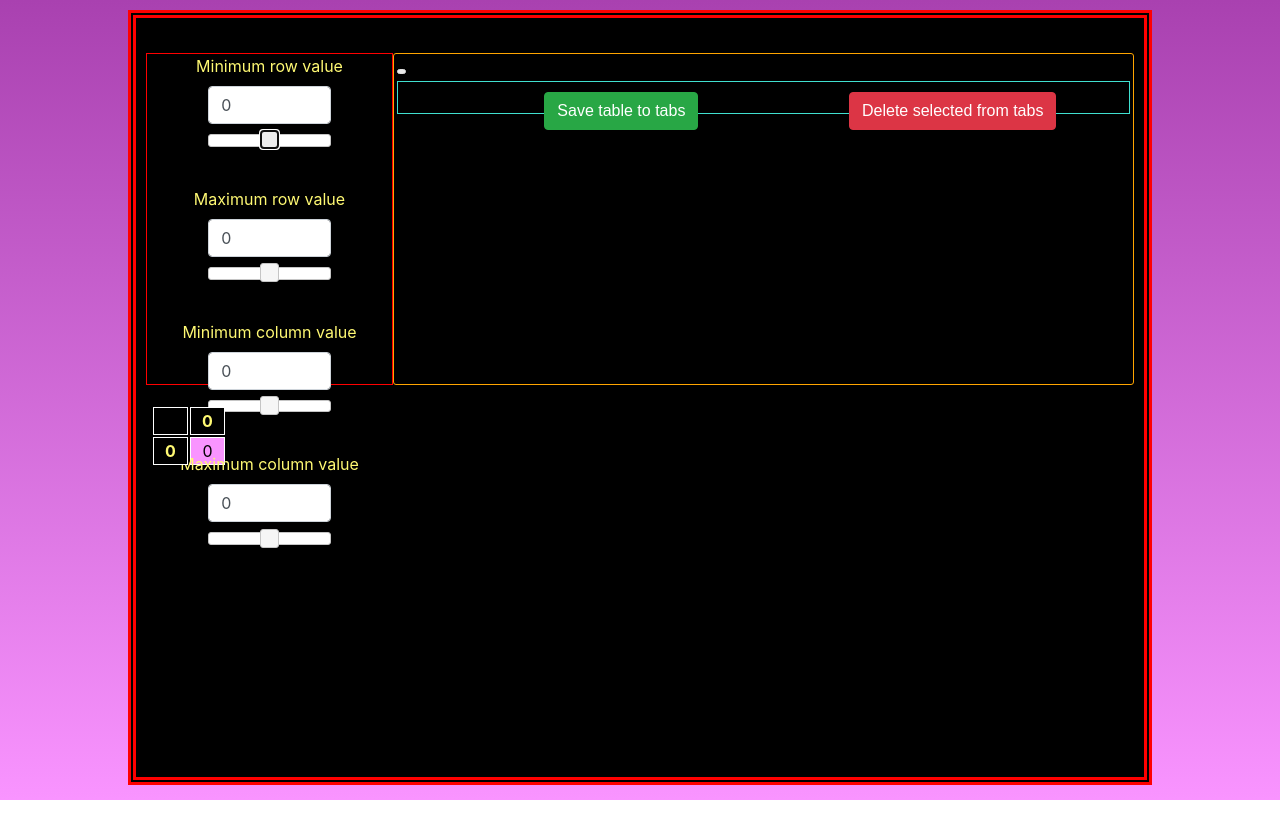
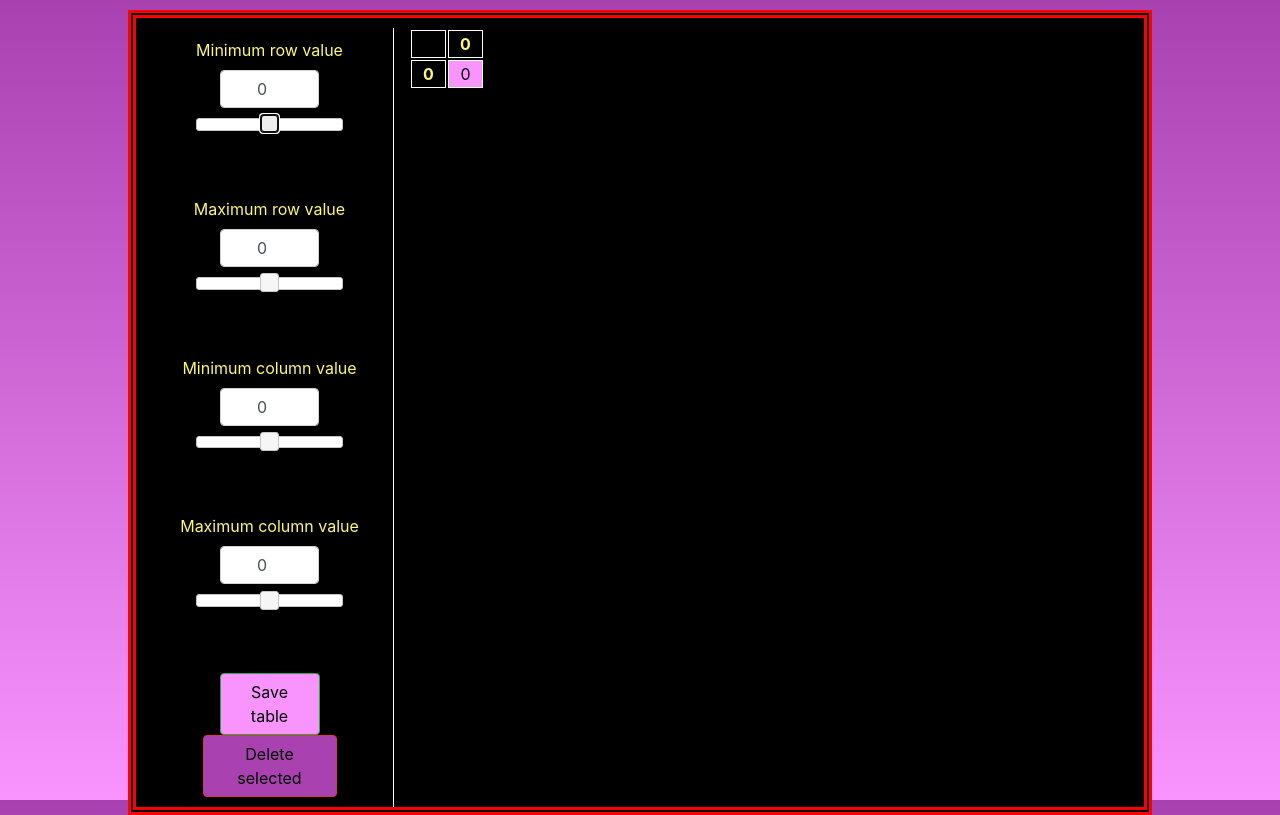
Before and after one commit to vingor77/GUI1-4, a plain HTML site: page index.html in a window 1280 px wide. Both pictures are taken after a click on the element 269 px from the left and 139 px from the top of the page. Drawn offline with nearby package versions, Linux system fonts and the light colour scheme.

Commit message:
Fixed the css

```diff
--- a/css/style.css
+++ b/css/style.css
@@ -11,6 +11,7 @@ body {
     background: linear-gradient(180deg, #a941b0 0%, #f994ff 100%);
     background-attachment: fixed;
     margin: 0;
+    padding: 0;
 }
 
 /*Center the content on the page. */
@@ -21,11 +22,13 @@ body {
     margin-right: auto;
     border: 8px double red;
     max-width: 80%;
-    background-color: black;
     color: #fff973;
     overflow: auto;
-    padding: 10px;
-    height: calc(100vh - 25px);
+    padding-right: 25px;
+    padding-left: 25px;
+    padding-bottom: 0;
+    padding-top: 10px;
+    background-color: black;
 }
 
 ul {
@@ -37,37 +40,46 @@ li {
     padding-bottom: 10px;
 }
 
-/*Emphasize the limits imposed on the user for inputs.*/
-em {
-    font-weight: bold;
-    color: white;
+/*These center the content inside of the form while giving a maximum width to each component.*/
+form {
+    padding: 10px;
+    text-align: center;
 }
 
-/*Set up the form and table to be side by side. Sets the form to the left side with some basic margins to make it look nicer and add a border.*/
-form {
-    float: left;
-    border: 1px solid red;
-    width: 25%;
-    margin-bottom: 20px;
-    margin-top: 25px;
-    height: calc(50% - 37.5px);
-    min-width: 200px;
+.form-control {
+    width: 50%;
     text-align: center;
-    background-color: black;
-    color: #fff973;
+    margin-left: auto;
+    margin-right: auto;
 }
 
-/*Makes this become a scrollable container set within a certain, designated area within the page.*/
+.slider {
+    width: 75%;
+    margin-left: auto;
+    margin-right: auto;
+    margin-top: 10px;
+}
+
+.error {
+    height: 50px;
+}
+
+/*
+    Makes this become a scrollable container set within a certain, designated area within the page.
+    The rest is coloring of the table.
+*/
 table {
-    margin-bottom: 20px;
-    margin-left: 5px;
     display: block;
-    height: calc(50vh - 60px);
-    width: 99%;
     overflow: auto;
     text-align: center;
     table-layout: fixed;
     border-collapse: separate;
+    max-height: 680px;
+    width: 100%;
+}
+
+#tableDiv {
+    border-left: 1px solid white;
 }
 
 td, th {
@@ -75,6 +87,7 @@ td, th {
     width: 35px;
 }
 
+/*These are the left and top borders for the table. This keeps them fixed while scrolling in the container.*/
 .side {
     position: sticky;
     left: 0;
@@ -85,18 +98,6 @@ td, th {
     position: sticky;
     top: 0;
     background-color: #000000;
-}
-
-input {
-    max-width: 50%;
-    margin-left: auto;
-    margin-right: auto;
-}
-
-button {
-    display: inline-block;
-    margin-top: 10px;
-    margin-bottom: 10px;
 }
 
 /*
@@ -126,82 +127,74 @@ tr:nth-child(1), td:nth-child(1) {
     border: 1px solid white;
 }
 
-.slider {
-    width: 50%;
-    margin-left: auto;
-    margin-right: auto;
-    margin-top: 10px;
+#tabs {
+    height: 525px;
+    width: 100%;
+    background: black;
+    border: 0;
+    margin: 0;
+    border-top: 1px solid white;
+    border-width: calc(100% + 100px);
 }
 
-.error {
-    height: 24px; /*TODO: Change the height to a percentage.*/
+#tabs ul {
+    background: black;
+    border: 0;
 }
 
-/*TODO: Style the tabs and buttons. Then style the rest of the page.*/
-#tabs {
-    border: 1px solid orange;
-    width: 75%;
-    height: 100%;
-    margin-bottom: 20px;
-    margin-left: 25%;
-    margin-top: 25px;
-    height: calc(50% - 37.5px);
-    min-width: 200px;
-    background-color: black;
-    color: #fff973;
-    display: block;
+#tabs li {
+    background: black;
+    border-bottom: 1px solid black; /*Adding a border. The color does not matter since it changes right under it.*/
+    border-color: #fff973;
 }
 
-#showTabs {
-    border: 1px solid green;
-    width: 100%;
-    height: 90%;
+#tabs li a {
+    color: #fff973;
 }
 
-#manageTabs {
-    border: 1px solid turquoise;
-    width: 100%;
-    height: 10%;
+#tabs .ui-state-active {
+    background: #fff973;
 }
 
-#saveTable {
-    margin-left: 20%;
+#tabs .ui-state-active a {
+    color: black;
 }
 
-#deleteTab {
-    margin-left: 20%;
+#tabs .side, #tabs label {
+    color: #fff973;
 }
 
-.tab {
-    max-height: 83.5%;
-    height: 83.5%;
-    padding: 0;
-}
-
-.tabTable {
-    height: 100%;
-    width: 89%;
-    display: inline-block;
-}
-
-.tabTableChild {
-    height: 100%;
-}
-
-/*
-#tabList > li {
-    width: 100px;
-    overflow: hidden;
-}
-*/
-
-a {
-    display: inline-block;
-    padding: 0;
-    font-size: 60%;
-    text-align: left;
+.tab, .tabTable, .tabTableChild {
+    height: 400px;
+    max-height: 400px;
+    background-color: black;
 }
 
 .ui-icon-circle-close  {
     cursor: pointer;
 }
+
+#manageTabs {
+    position: relative;
+}
+
+#saveTable {
+    width: 100px;
+    background-color: #f994ff;
+    color: black;
+}
+
+#deleteTab {
+    width: 134px;
+    background-color: #a941b0;
+    color: black;
+}
+
+#saveTable, #deleteTab {
+    display: inline-block;
+    margin: 0 auto;
+}
+
+.col-sm-12 {
+    margin: 0;
+}
--- a/index.html
+++ b/index.html
@@ -24,6 +24,8 @@
     <body>
         <div id="page">
             <!--Form to gather the minimums and maximums. The onsubmit is to ensure the page does not refresh, paired with the javascript.-->
+            <div class="row">
+                <div class="col-sm-12 col-md-3 col-lg-3" id="formDiv">
                     <form method="post" id="form" onsubmit="return formSubmit();">
                         <label for="minRow">Minimum row value</label>
                         <input type="number" step="any" class="form-control" id="minRow" value="0" onKeyPress="if(this.value.length==4) return false;">
@@ -44,18 +46,24 @@
                         <input type="number" step="any" class="form-control" id="maxCol" value="0" onKeyPress="if(this.value.length==4) return false;">
                         <div id="maxColSlider" value="0" class="slider"></div>
                         <p id="maxColError" class="error"></p>
+
+                        <div id="manageTabs">
+                            <button type="button" class="btn btn-success" id="saveTable">Save table</button>
+                            <button type="button" class="btn btn-danger" id="deleteTab">Delete selected</button>
+                        </div>
                     </form>
+                </div>
+
+                <!--This is the div that the table will be populated inside of, this the id of table.-->
+                <div class="col-sm-12 col-md-9 col-lg-9" id="tableDiv">
+                    <div id="table"></div>
+                </div>
+            </div>
 
             <!--The div holding the tabs along with the subsequent deletion of tabs.-->
             <div id="tabs">
                 <ul id="tabList"></ul>
-                <div id="manageTabs">
-                    <button type="button" class="btn btn-success" id="saveTable">Save table to tabs</button>
-                    <button type="button" class="btn btn-danger" id="deleteTab">Delete selected from tabs</button>
             </div>
-            </div>
-            <!--This is the div that the table will be populated inside of, this the id of table.-->
-            <div id="table"></div>
         </div>
 
         <script src="js/function.js"></script>
--- a/js/function.js
+++ b/js/function.js
@@ -12,6 +12,7 @@ $(function () {
     var table = document.getElementById("table");
     var tabNum = 1;
     $('#tabs').tabs();
+    $("#tabs").hide();
 
     /*
         Create objects for each of the four inputs holding 3 things: A control variable (error),
@@ -301,7 +302,6 @@ $(function () {
             div = document.createElement("div");
             div.setAttribute("id", ("tab" + (tabNum - 1)));
             div.setAttribute("class", "tab");
-            div.appendChild(tabTable);
 
             checkBox = document.createElement("input");
             checkBox.setAttribute("type", "checkbox");
@@ -314,12 +314,12 @@ $(function () {
 
             div.appendChild(checkBox);
             div.appendChild(label);
+            div.appendChild(tabTable);
 
-            document.getElementById('tabs').insertBefore(div, document.getElementById('manageTabs'));
+            document.getElementById('tabs').appendChild(div);
 
             //Remove individual tab.
             span.addEventListener("click", (event) => {
-                var tabContainerDiv = $("#tabs").attr("id");
                 var id = event.target.closest("li").getAttribute("aria-controls");
 
                 event.target.closest("li").remove();
@@ -329,7 +329,13 @@ $(function () {
                     }
                 }
                 $("#" + id).remove();
-                $("#" + tabContainerDiv).tabs("refresh");
+                $("#tabs").tabs("refresh");
+
+                //If there are no tabs left, hide the tabs element.
+                var count = $("#tabs").find(".ui-closable-tab").length;
+                if (count < 1) {
+                    $("#tabs").hide();
+                }
             })
 
             //Refresh the tabs so that the new one shows up correctly. Then, set that new tab to the active tab.
@@ -340,6 +346,7 @@ $(function () {
             tabNum++;
             tabTable = ""; //Reset the table to empty so it is ready for the next saved table.
             reset();
+            $("#tabs").show();
         }
     })
 
@@ -359,6 +366,10 @@ $(function () {
             }
         }
         selectedTabs = leftOverTabs;
+        var count = $("#tabs").find(".ui-closable-tab").length;
+        if (count < 1) {
+            $("#tabs").hide();
+        }
     })
 
     function populateTable(table, minRow, maxRow, minCol, maxCol) {
```
Lines whose indentation alone changed are shown as unchanged.
